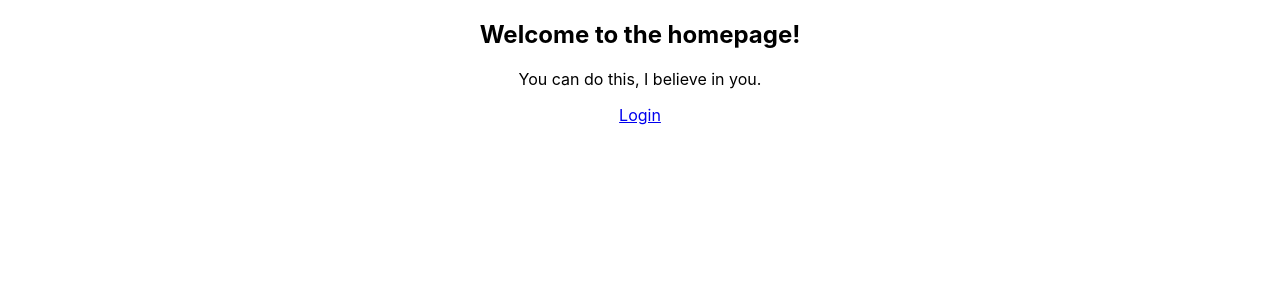
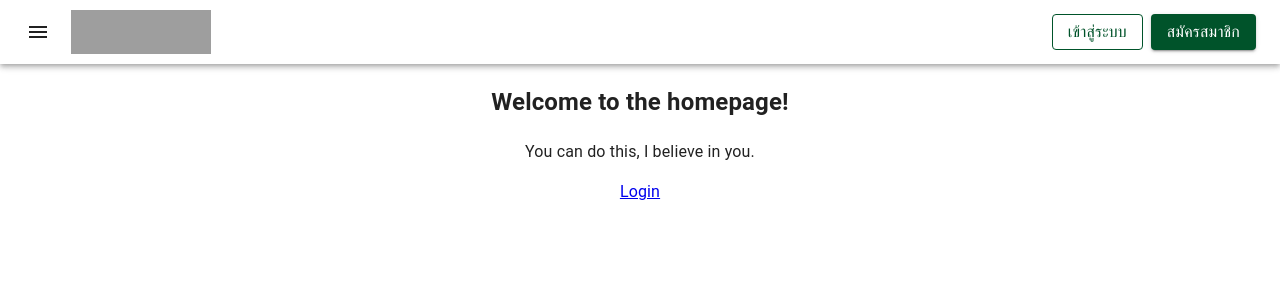
Before and after one commit to narutygt1/skilllane-app, a React (Create React App) app: page / in a window 1280 px wide. Shown: the top 300 px of the page. Built offline with nearby package versions, Linux system fonts and the light colour scheme; grey boxes are pictures that could not be loaded.

Commit message:
Create AppLayout and Include mui

```diff
--- a/package.json
+++ b/package.json
@@ -3,6 +3,10 @@
   "version": "0.1.0",
   "private": true,
   "dependencies": {
+    "@emotion/react": "^11.8.1",
+    "@emotion/styled": "^11.8.1",
+    "@mui/icons-material": "^5.4.4",
+    "@mui/material": "^5.4.4",
     "@testing-library/jest-dom": "^5.16.2",
     "@testing-library/react": "^12.1.3",
     "@testing-library/user-event": "^13.5.0",
--- /dev/null
+++ b/src/core/AppLayout.tsx
@@ -0,0 +1,56 @@
+import { ReactNode } from "react";
+import AppBar from "@mui/material/AppBar";
+import Stack from "@mui/material/Stack";
+import Box from "@mui/material/Box";
+import Toolbar from "@mui/material/Toolbar";
+import Typography from "@mui/material/Typography";
+import Button from "@mui/material/Button";
+import IconButton from "@mui/material/IconButton";
+import MenuIcon from "@mui/icons-material/Menu";
+import { Link, useNavigate } from "react-router-dom";
+
+interface AppLayoutProps {
+	children: ReactNode;
+}
+
+export default function AppLayout({ children }: AppLayoutProps) {
+	let navigate = useNavigate();
+
+	return (
+		<Box sx={{ flexGrow: 1 }}>
+			<AppBar position="static" color="inherit">
+				<Toolbar>
+					<Box width="100%" display="flex" alignContent="center">
+						<IconButton size="small" edge="start" color="inherit" aria-label="menu" sx={{ mr: 2 }}>
+							<MenuIcon />
+						</IconButton>
+						<Box sx={{ img: { width: 140, height: 44 }, a: { display: "flex", height: 44 } }}>
+							<Link to="/">
+								<img src="https://resource.skilllane.com/images/Logo/logo.png" alt="skilllane-test" />
+							</Link>
+						</Box>
+						<Box ml="auto" my="auto">
+							<Box>
+								<Stack direction="row" spacing={1} flexWrap="wrap">
+									<Button
+										variant="outlined"
+										style={{ color: "#00532a", borderColor: "#00532a" }}
+										onClick={() => navigate(`/login`)}>
+										<Typography component="span">เข้าสู่ระบบ</Typography>
+									</Button>
+									<Button
+										variant="contained"
+										style={{ backgroundColor: "#00532a" }}
+										onClick={() => navigate(`/register`)}>
+										<Typography component="span">สมัครสมาชิก</Typography>
+									</Button>
+								</Stack>
+							</Box>
+						</Box>
+					</Box>
+				</Toolbar>
+			</AppBar>
+			<Box>{children}</Box>
+		</Box>
+	);
+}
--- a/src/index.tsx
+++ b/src/index.tsx
@@ -4,11 +4,27 @@ import "./index.css";
 import App from "./App";
 import reportWebVitals from "./reportWebVitals";
 import { BrowserRouter } from "react-router-dom";
+import AppLayout from "./core/AppLayout";
+import { ThemeProvider, createTheme } from "@mui/material/styles";
+import CssBaseline from "@mui/material/CssBaseline";
+
+const theme = createTheme({
+	palette: {
+		background: {
+			default: "#ffffff",
+		},
+	},
+});
 
 ReactDOM.render(
 	<React.StrictMode>
 		<BrowserRouter>
+			<ThemeProvider theme={theme}>
+				<AppLayout>
 					<App />
+					<CssBaseline />
+				</AppLayout>
+			</ThemeProvider>
 		</BrowserRouter>
 	</React.StrictMode>,
 	document.getElementById("root")
```
Also changed, not shown: 2 other files (tests, documents, lock files or other folders). Lines whose indentation alone changed are shown as unchanged.
